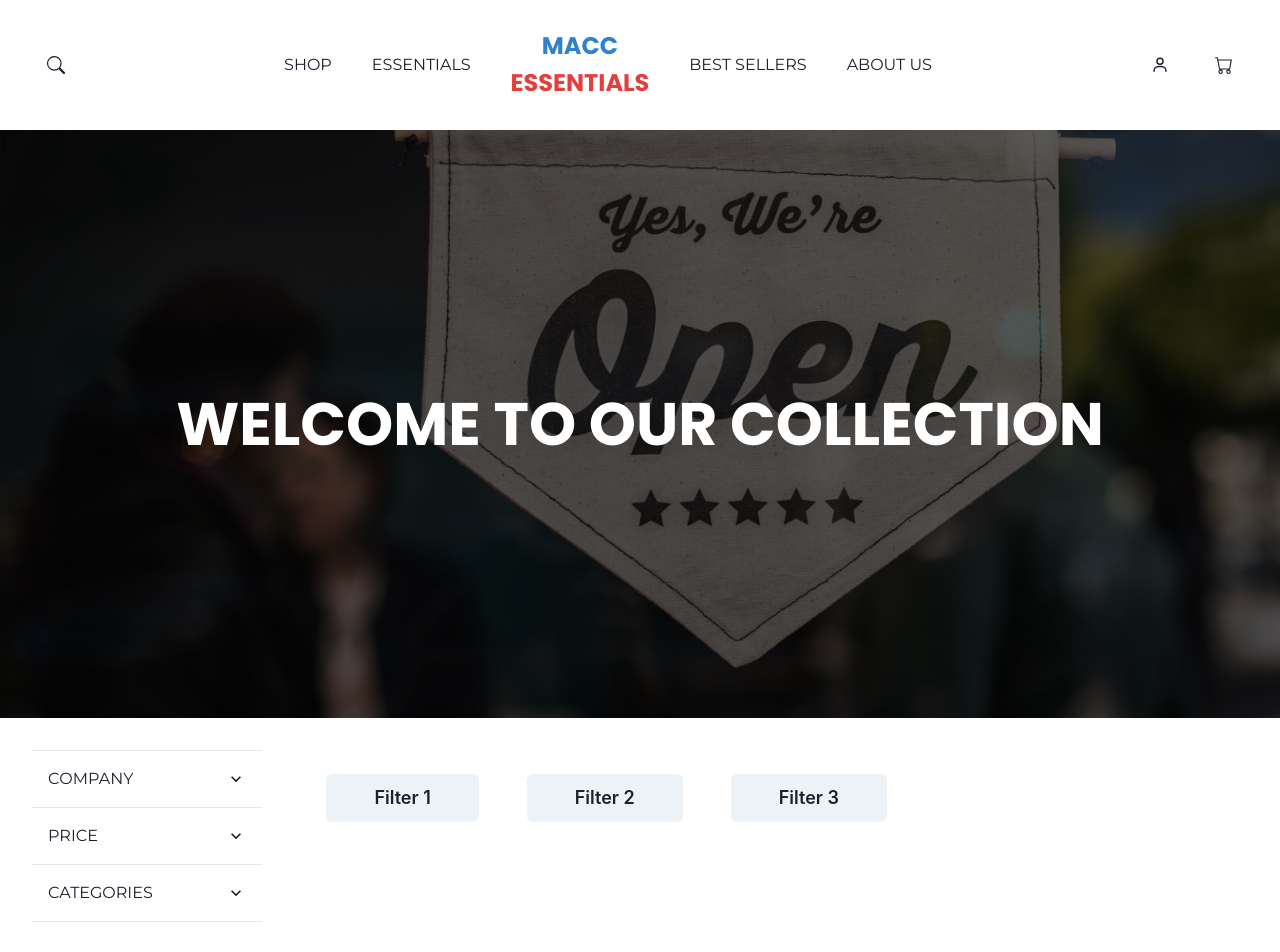
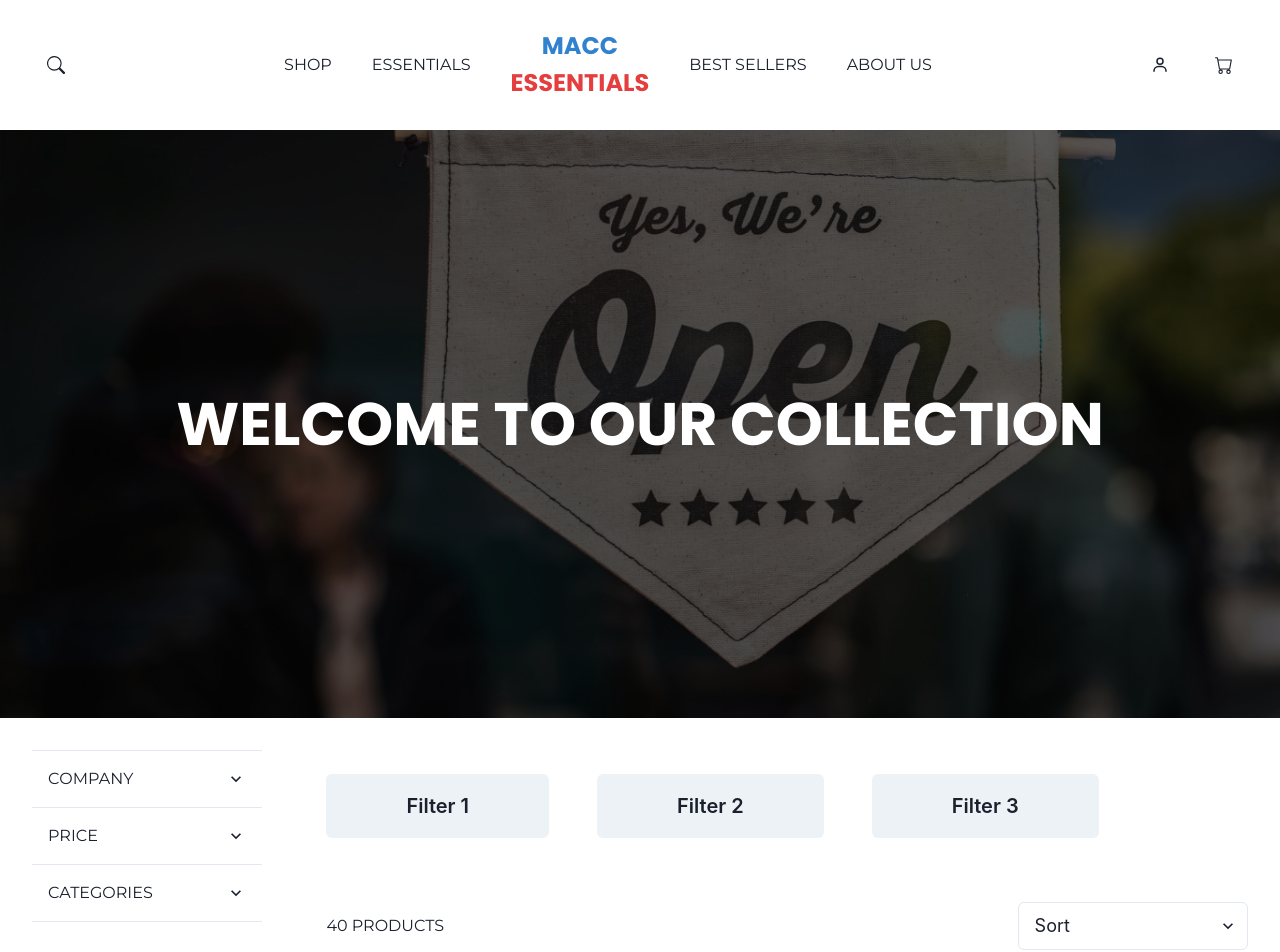
Before and after one commit to AhmedNawaf/Macc-Essentials, a React (Vite) app: page /collection in a window 1280 px wide. Shown: the top 952 px of the page. Built offline with nearby package versions, Linux system fonts and the light colour scheme; no server answers.

Commit message:
handlSearchParams function refactored

```diff
--- a/src/components/FilterButton.tsx
+++ b/src/components/FilterButton.tsx
@@ -2,19 +2,23 @@ import { Button, ButtonProps } from '@chakra-ui/react';
 
 interface Props {
   name: string;
-  handleSearchParams: (value: string | null) => void;
+  handleSearchParams: (key: string, value: string | null) => void;
   filterType: string | null;
 }
 
 function FilterButton({ name, handleSearchParams, filterType }: Props) {
   const sharedStyles: ButtonProps = {
-    py: '6',
-    px: '12',
+    py: '8',
+    px: '20',
     size: 'lg',
+    fontSize: 'xl',
   };
   return name === 'Reset' ? (
     filterType ? (
-      <Button {...sharedStyles} onClick={() => handleSearchParams(null)}>
+      <Button
+        {...sharedStyles}
+        onClick={() => handleSearchParams('type', null)}
+      >
         {name}
       </Button>
     ) : null
@@ -22,7 +26,7 @@ function FilterButton({ name, handleSearchParams, filterType }: Props) {
     <Button
       {...sharedStyles}
       colorScheme={`${filterType === name ? 'orange' : 'gray'}`}
-      onClick={() => handleSearchParams(name)}
+      onClick={() => handleSearchParams('type', name)}
     >
       {name}
     </Button>
--- a/src/components/collection/ProductsSection.tsx
+++ b/src/components/collection/ProductsSection.tsx
@@ -1,4 +1,12 @@
-import { Grid, GridItem, Accordion, HStack, Button } from '@chakra-ui/react';
+import {
+  Grid,
+  GridItem,
+  Accordion,
+  HStack,
+  Button,
+  Text,
+  Select,
+} from '@chakra-ui/react';
 import { useSearchParams } from 'react-router-dom';
 import CustomAccordion from '../CustomAccordion';
 import FilterButton from '../FilterButton';
@@ -7,12 +15,12 @@ function ProductsSection() {
   const [searchParams, setSearchParams] = useSearchParams();
   const filterType = searchParams.get('type');
 
-  function handleSearchParams(value: string | null) {
+  function handleSearchParams(key: string, value: string | null) {
     setSearchParams((prevSearchParams) => {
       if (!value) {
-        prevSearchParams.delete('type');
+        prevSearchParams.delete(key);
       } else {
-        prevSearchParams.set('type', value);
+        prevSearchParams.set(key, value);
       }
 
       return prevSearchParams;
@@ -33,8 +41,8 @@ function ProductsSection() {
           <CustomAccordion title='Categories'>This is test</CustomAccordion>
         </Accordion>
       </GridItem>
-      <GridItem colSpan={4} mt='6'>
-        <HStack ms='12' spacing='12'>
+      <GridItem colSpan={4} mt='6' ms='12'>
+        <HStack spacing='12'>
           {['Filter 1', 'Filter 2', 'Filter 3', 'Reset'].map((name) => (
             <FilterButton
               key={name}
@@ -44,6 +52,20 @@ function ProductsSection() {
             />
           ))}
         </HStack>
+        <HStack my='16' justify='space-between'>
+          <Text textTransform='uppercase'>40 Products</Text>
+          <Select
+            w='25%'
+            size='lg'
+            placeholder='Sort'
+            onChange={(e) => handleSearchParams('sort', e.target.value)}
+          >
+            <option value='A-Z'>From A-Z</option>
+            <option value='Z-A'>From Z-A</option>
+            <option value='highest'>From the highest value</option>
+            <option value='lowest'>From the lowest value</option>
+          </Select>
+        </HStack>
       </GridItem>
     </Grid>
   );
```
